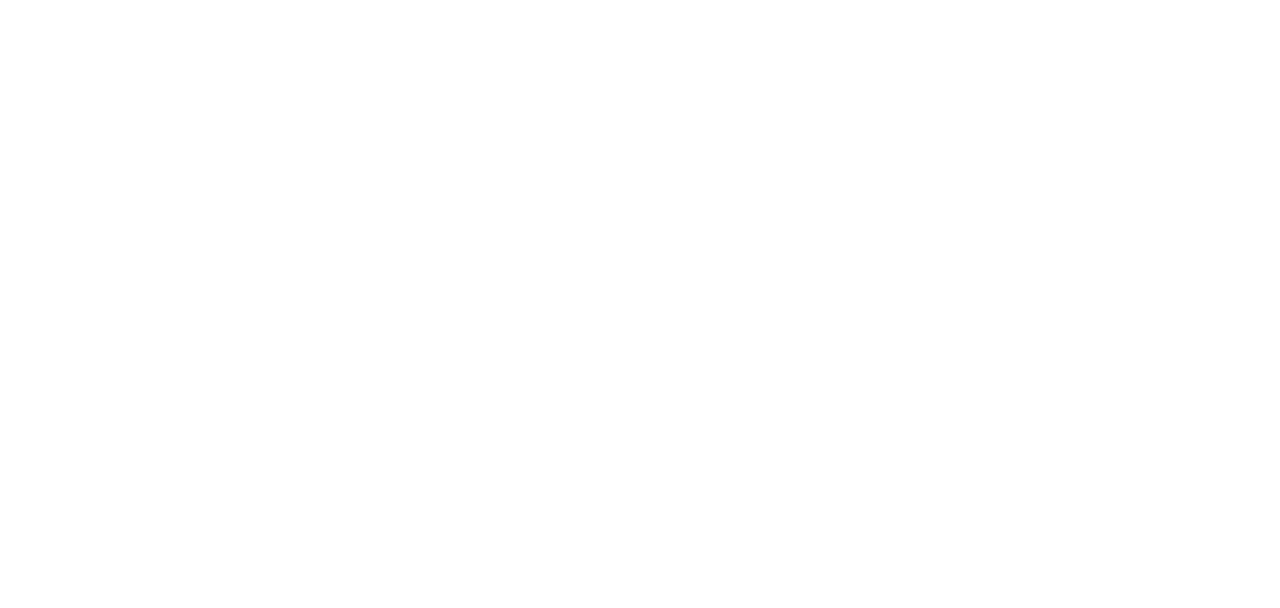
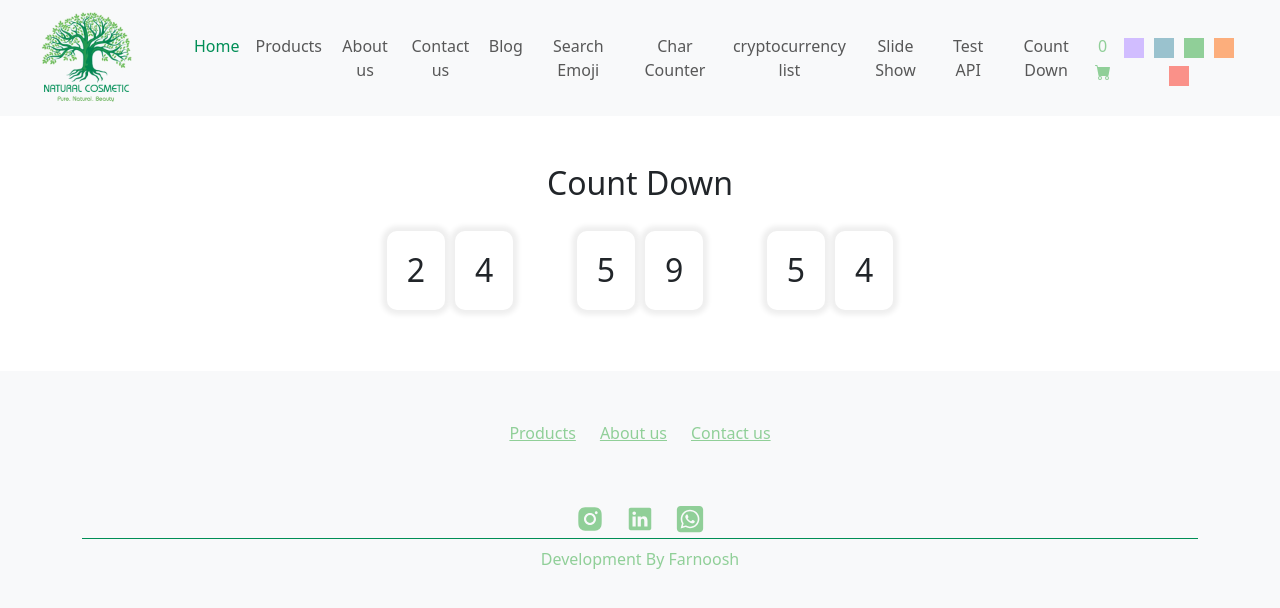
Before and after one commit to Farnoosh-R/react-cosmetic, a React (Create React App) app: page /count-down in a window 1280 px wide. Before the commit this address had no page. Shown: the top 608 px of the page. Built offline with nearby package versions, Linux system fonts and the light colour scheme.

Commit message:
count down (timer)

```diff
--- a/package.json
+++ b/package.json
@@ -8,6 +8,7 @@
     "@testing-library/user-event": "^13.5.0",
     "bootstrap": "^5.3.3",
     "json-server": "*",
+    "node-sass": "^9.0.0",
     "react": "^18.3.1",
     "react-dom": "^18.3.1",
     "react-icons": "^5.3.0",
--- a/src/App.js
+++ b/src/App.js
@@ -16,6 +16,7 @@
 import CryptocurrencyList from './components/CryptocurrencyList/CryptocurrencyList';
 import SlideShow from './components/SlideShow/SlideShow';
 import TestAPI from './components/TestAPI/TestAPI';
+import CountDown from './components/CountDown/CountDown';
 
 function App() {
 const [activeTheme, setActiveTheme] = useState('green');
@@ -36,6 +37,7 @@
       <Route path='/cryptocurrency' element={<Layout><CryptocurrencyList /></Layout>}/>
       <Route path='/slideshow' element={<Layout><SlideShow /></Layout>}/>
       <Route path='/test-api' element={<Layout><TestAPI /></Layout>}/>
+      <Route path='/count-down' element={<Layout><CountDown /></Layout>}/>
       </Routes>
       </BrowserRouter>
       </div>
--- /dev/null
+++ b/src/components/CountDown/CountDown.js
@@ -0,0 +1,104 @@
+import React, { useEffect, useState } from "react";
+import './style.scss'
+
+const CountDown = () => {
+
+const [count, setCount] = useState(0)
+
+const [second1, setSecond1] = useState(5)
+const [second2, setSecond2] = useState(9)
+
+
+const [minuts1, setMinuts1] = useState(5)
+const [minuts2, setMinuts2] = useState(9)
+
+
+const [hour1, setHour1] = useState(2)
+const [hour2, setHour2] = useState(4)
+
+
+
+useEffect(() => {
+
+setTimeout(() => {
+    setCount(count + 1)
+
+    if (second2 > 0){
+        setSecond2(second2 - 1)
+        return
+    }
+    if (second1 > 0){
+        setSecond1(second1 - 1)
+        setSecond2(9)
+        return
+    }
+    if (minuts2 > 0){
+        setMinuts2(minuts2 - 1)
+        setSecond1(5)
+        setSecond2(9)
+        return
+    }
+    if (minuts1 > 0){
+        setMinuts1(minuts1 - 1)
+        setMinuts2(9)
+        setSecond1(5)
+        setSecond2(9)
+        return
+    }
+    if (hour2 > 0){
+        setHour2(hour2 - 1)
+        setMinuts1(5)
+        setMinuts2(9)
+        setSecond1(5)
+        setSecond2(9)
+    }
+    if (hour1 > 0){
+        setHour1(hour1 - 1)
+        setHour2(4)
+        setMinuts1(5)
+        setMinuts2(9)
+        setSecond1(5)
+        setSecond2(9)
+    }
+
+
+
+
+}, 1000);
+
+}, [count])
+
+    return(
+        <div className="CountDown">
+        <div className="row justify-content-center">
+        <div className="col-md-2">
+        <div className="timer-box">
+        <h2>{hour1}</h2>
+        </div>
+        <div className="timer-box">
+        <h2>{hour2}</h2>
+        </div>
+        </div>
+
+        <div className="col-md-2">
+        <div className="timer-box">
+        <h2>{minuts1}</h2>
+        </div>
+        <div className="timer-box">
+        <h2>{minuts2}</h2>
+        </div>
+        </div>
+
+        <div className="col-md-2">
+        <div className="timer-box">
+        <h2>{second1}</h2>
+        </div>
+        <div className="timer-box">
+        <h2>{second2}</h2>
+        </div>
+        </div>
+        </div>
+        </div>
+    )
+}
+export default CountDown;
--- /dev/null
+++ b/src/components/CountDown/style.scss
@@ -0,0 +1,10 @@
+.timer-box{
+    display: inline-block;
+    margin: 5px;
+
+    h2{
+        padding: 20px;
+        box-shadow: 0px 0px 5px 5px #efefef;
+        border-radius: 10px;
+    }
+}
--- a/src/components/Header/Header.js
+++ b/src/components/Header/Header.js
@@ -44,6 +44,14 @@
   title = "Slide Show";
 break;
 
+case "/test-api":
+  title = "Test API";
+break;
+
+case "/count-down":
+  title = "Count Down";
+break;
+
     default:
       break;
   }
--- a/src/components/Navbar/Navbar.js
+++ b/src/components/Navbar/Navbar.js
@@ -50,6 +50,9 @@
     <li className="nav-item">
     <Link className="nav-link" to="/test-api">Test API</Link>
     </li>
+    <li className="nav-item">
+    <Link className="nav-link" to="/count-down">Count Down</Link>
+    </li>
       <li className="nav-item align-content-md-center theme-color">
       <span style={{color: themeContextValue.theme.color}}>0</span>
       <BsFillCartFill style={{color: themeContextValue.theme.color}} />
```
Also changed, not shown: 1 other file (tests, documents, lock files or other folders).
